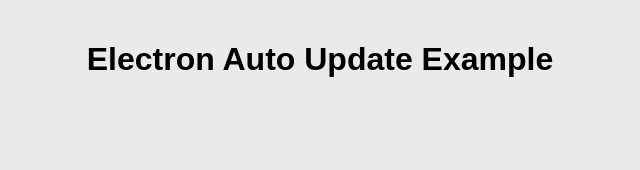
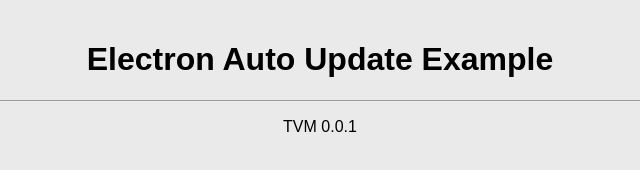
Before and after one commit to ilyaElinext/TVM, an Electron app: page index.html in a window 800 px wide. Shown: the whole page, without its empty margins (80-720 px from the left). Drawn offline with Linux system fonts and the light colour scheme; no server answers.

Commit message:
Version 1.0.4 update

```diff
--- a/index.html
+++ b/index.html
@@ -28,6 +28,8 @@
 <body>
   <h1>Electron Auto Update Example</h1>
   <p id="version"></p>
+  <hr />
+  <p>TVM 0.0.1</p>
   <div id="notification" class="hidden">
     <p id="message"></p>
     <button id="close-button" onClick="closeNotification()">
@@ -36,7 +38,6 @@
     <button id="restart-button" onClick="restartApp()" class="hidden">
       Restart
     </button>
-    <p>TVM 0.0.1</p>
   </div>
   <script>
     const { ipcRenderer } = require('electron');
```
Also changed, not shown: package.json (+4 -4 lines), 1 other file.
